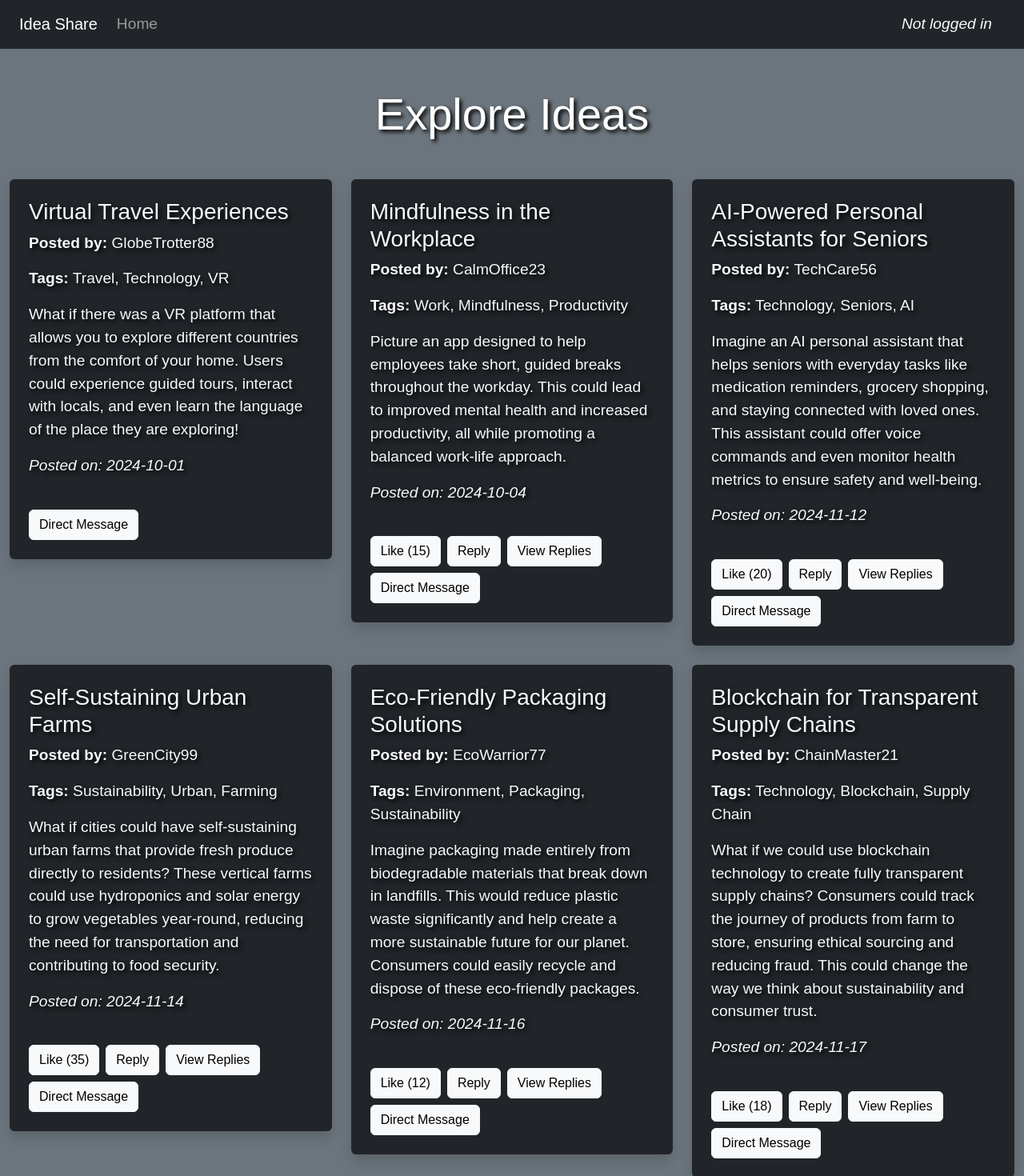
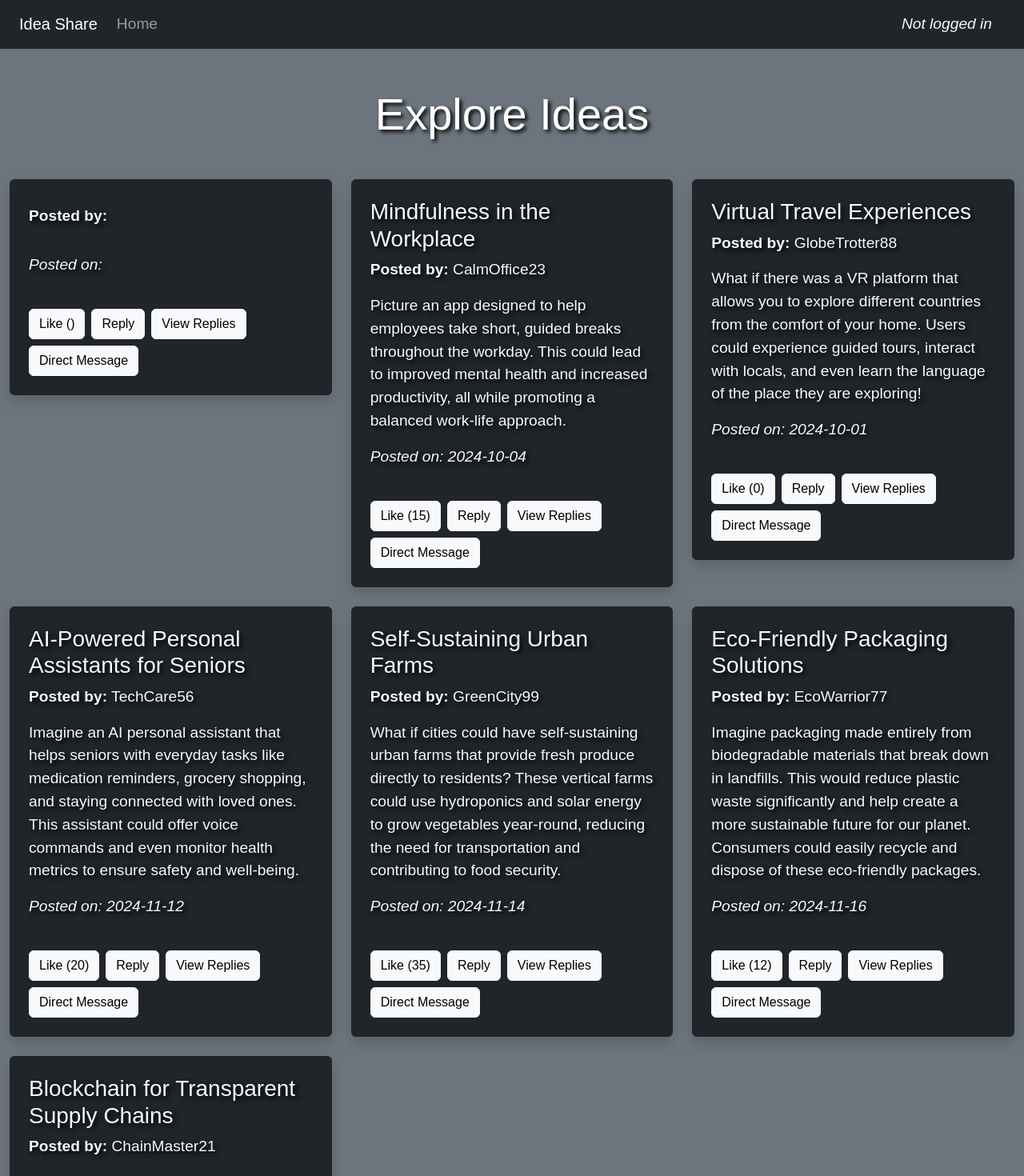
Before and after one commit to nathanyjones/startup, a React (Vite) app: page /view-posts in a window 1280 px wide. Shown: the top 1470 px of the page at 80% size. Built offline with nearby package versions, Linux system fonts and the light colour scheme.

Commit message:
Updating inbox, create_post, view_posts react functionality.

```diff
--- a/src/create_post/create_post.jsx
+++ b/src/create_post/create_post.jsx
@@ -13,7 +13,9 @@ export function CreatePost() {
         // Mock functionality for now...
         localStorage.setItem('title', title);
         localStorage.setItem('postContent', postContent);
-        localStorage.setItem('date', new Date().toISOString());
+        let date = new Date();
+        let dateString = date.getFullYear() + '-' + (date.getMonth() + 1) + '-' + date.getDate();
+        localStorage.setItem('date', dateString);
         setTitle('')
         setPostContent('')
         navigate('/view-posts')
--- a/src/view_posts/posts.css
+++ b/src/view_posts/posts.css
@@ -6,3 +6,7 @@
     max-width: 92%;
     text-shadow: 3px 3px 6px black;
 }
+
+#posts-section {
+
+}
--- a/src/view_posts/view_posts.jsx
+++ b/src/view_posts/view_posts.jsx
@@ -1,4 +1,4 @@
-import React from 'react';
+import React, {useEffect} from 'react';
 import './posts.css';
 
 export function ViewPosts() {
@@ -7,117 +7,70 @@ export function ViewPosts() {
                 <h1 className="display-4 text-white py-4 mt-4">Explore Ideas</h1>
                 <section className="mt-3" id="posts-section">
                     <div className="row">
-                        <div className="col-md-4 mb-4">
-                            <div className="post container rounded bg-dark p-4 shadow">
-                                <h3>Virtual Travel Experiences</h3>
-                                <p><b>Posted by:</b> <span className="username">GlobeTrotter88</span></p>
-                                <p><b>Tags:</b> Travel, Technology, VR</p>
-                                <p>What if there was a VR platform that allows you to explore different countries from
-                                    the comfort of your home.
-                                    Users could experience guided tours, interact with locals, and even learn the
-                                    language of the place they are exploring!</p>
-                                <p><em>Posted on: 2024-10-01</em></p>
-                                <div className="post_buttons mt-3">
-                                    <button className="dm btn btn-light me-2 mt-2">Direct Message</button>
-                                </div>
-                            </div>
-                        </div>
+                        <PostTemplate
+                            title={localStorage.getItem('title')}
+                            author={localStorage.getItem('userName')}
+                            content={localStorage.getItem('postContent')}
+                            datePosted={localStorage.getItem('date')}
+                            numLikes={localStorage.getItem('numLikes')}
+                        />
 
-                        <div className="col-md-4 mb-4">
-                            <div className="post container rounded bg-dark p-4 shadow">
-                                <h3>Mindfulness in the Workplace</h3>
-                                <p><b>Posted by:</b> <span className="username">CalmOffice23</span></p>
-                                <p><b>Tags:</b> Work, Mindfulness, Productivity</p>
-                                <p>Picture an app designed to help employees take short, guided breaks throughout the
-                                    workday.
-                                    This could lead to improved mental health and increased productivity, all while
-                                    promoting a balanced work-life approach.</p>
-                                <p><em>Posted on: 2024-10-04</em></p>
-                                <div className="post_buttons mt-3">
-                                    <button className="like btn btn-light me-2 mt-2">Like (15)</button>
-                                    <button className="reply btn btn-light me-2 mt-2">Reply</button>
-                                    <button className="view_replies btn btn-light me-2 mt-2">View Replies</button>
-                                    <button className="dm btn btn-light me-2 mt-2">Direct Message</button>
-                                </div>
-                            </div>
-                        </div>
+                        <PostTemplate
+                            title={"Mindfulness in the Workplace"}
+                            author={"CalmOffice23"}
+                            content={"Picture an app designed to help employees take short, guided breaks throughout the workday. " +
+                                "This could lead to improved mental health and increased productivity, all while promoting a balanced work-life approach."}
+                            datePosted={"2024-10-04"}
+                            numLikes={15}
+                        />
 
-                        <div className="col-md-4 mb-4">
-                            <div className="post container rounded bg-dark p-4 shadow">
-                                <h3>AI-Powered Personal Assistants for Seniors</h3>
-                                <p><b>Posted by:</b> <span className="username">TechCare56</span></p>
-                                <p><b>Tags:</b> Technology, Seniors, AI</p>
-                                <p>Imagine an AI personal assistant that helps seniors with everyday tasks like
-                                    medication reminders, grocery shopping, and staying connected with loved ones. This
-                                    assistant could offer voice commands and even monitor health metrics to ensure
-                                    safety and well-being.</p>
-                                <p><em>Posted on: 2024-11-12</em></p>
-                                <div className="post_buttons mt-3">
-                                    <button className="like btn btn-light me-2 mt-2">Like (20)</button>
-                                    <button className="reply btn btn-light me-2 mt-2">Reply</button>
-                                    <button className="view_replies btn btn-light me-2 mt-2">View Replies</button>
-                                    <button className="dm btn btn-light me-2 mt-2">Direct Message</button>
-                                </div>
-                            </div>
-                        </div>
+                        <PostTemplate
+                            title={"Virtual Travel Experiences"}
+                            author={"GlobeTrotter88"}
+                            content={"What if there was a VR platform that allows you to explore different countries from the comfort of your home. " +
+                                "Users could experience guided tours, interact with locals, and even learn the language of the place they are exploring!"}
+                            datePosted={"2024-10-01"}
+                            numLikes={0}
+                        />
 
-                        <div className="col-md-4 mb-4">
-                            <div className="post container rounded bg-dark p-4 shadow">
-                                <h3>Self-Sustaining Urban Farms</h3>
-                                <p><b>Posted by:</b> <span className="username">GreenCity99</span></p>
-                                <p><b>Tags:</b> Sustainability, Urban, Farming</p>
-                                <p>What if cities could have self-sustaining urban farms that provide fresh produce
-                                    directly to residents? These vertical farms could use hydroponics and solar energy
-                                    to grow vegetables year-round, reducing the need for transportation and contributing
-                                    to food security.</p>
-                                <p><em>Posted on: 2024-11-14</em></p>
-                                <div className="post_buttons mt-3">
-                                    <button className="like btn btn-light me-2 mt-2">Like (35)</button>
-                                    <button className="reply btn btn-light me-2 mt-2">Reply</button>
-                                    <button className="view_replies btn btn-light me-2 mt-2">View Replies</button>
-                                    <button className="dm btn btn-light me-2 mt-2">Direct Message</button>
-                                </div>
-                            </div>
-                        </div>
+                        <PostTemplate
+                            title={"AI-Powered Personal Assistants for Seniors"}
+                            author={"TechCare56"}
+                            content={"Imagine an AI personal assistant that helps seniors with everyday tasks like medication reminders, grocery shopping, " +
+                                "and staying connected with loved ones. This assistant could offer voice commands and even monitor health metrics to ensure safety and well-being."}
+                            datePosted={"2024-11-12"}
+                            numLikes={20}
+                        />
 
-                        <div className="col-md-4 mb-4">
-                            <div className="post container rounded bg-dark p-4 shadow">
-                                <h3>Eco-Friendly Packaging Solutions</h3>
-                                <p><b>Posted by:</b> <span className="username">EcoWarrior77</span></p>
-                                <p><b>Tags:</b> Environment, Packaging, Sustainability</p>
-                                <p>Imagine packaging made entirely from biodegradable materials that break down in
-                                    landfills. This would reduce plastic waste significantly and help create a more
-                                    sustainable future for our planet. Consumers could easily recycle and dispose of
-                                    these eco-friendly packages.</p>
-                                <p><em>Posted on: 2024-11-16</em></p>
-                                <div className="post_buttons mt-3">
-                                    <button className="like btn btn-light me-2 mt-2">Like (12)</button>
-                                    <button className="reply btn btn-light me-2 mt-2">Reply</button>
-                                    <button className="view_replies btn btn-light me-2 mt-2">View Replies</button>
-                                    <button className="dm btn btn-light me-2 mt-2">Direct Message</button>
-                                </div>
-                            </div>
-                        </div>
+                        <PostTemplate
+                            title={"Self-Sustaining Urban Farms"}
+                            author={"GreenCity99"}
+                            content={"What if cities could have self-sustaining urban farms that provide fresh produce directly to residents? " +
+                                "These vertical farms could use hydroponics and solar energy to grow vegetables year-round, reducing the need for transportation and contributing to food security."}
+                            datePosted={"2024-11-14"}
+                            numLikes={35}
+                        />
 
-                        <div className="col-md-4 mb-4">
-                            <div className="post container rounded bg-dark p-4 shadow">
-                                <h3>Blockchain for Transparent Supply Chains</h3>
-                                <p><b>Posted by:</b> <span className="username">ChainMaster21</span></p>
-                                <p><b>Tags:</b> Technology, Blockchain, Supply Chain</p>
-                                <p>What if we could use blockchain technology to create fully transparent supply chains?
-                                    Consumers could track the journey of products from farm to store, ensuring ethical
-                                    sourcing and reducing fraud. This could change the way we think about sustainability
-                                    and consumer trust.</p>
-                                <p><em>Posted on: 2024-11-17</em></p>
-                                <div className="post_buttons mt-3">
-                                    <button className="like btn btn-light me-2 mt-2">Like (18)</button>
-                                    <button className="reply btn btn-light me-2 mt-2">Reply</button>
-                                    <button className="view_replies btn btn-light me-2 mt-2">View Replies</button>
-                                    <button className="dm btn btn-light me-2 mt-2">Direct Message</button>
-                                </div>
-                            </div>
-                        </div>
+                        <PostTemplate
+                            title={"Eco-Friendly Packaging Solutions"}
+                            author={"EcoWarrior77"}
+                            content={"Imagine packaging made entirely from biodegradable materials that break down in landfills. " +
+                                "This would reduce plastic waste significantly and help create a more sustainable future for our planet. " +
+                                "Consumers could easily recycle and dispose of these eco-friendly packages."}
+                            datePosted={"2024-11-16"}
+                            numLikes={12}
+                        />
 
+                        <PostTemplate
+                            title={"Blockchain for Transparent Supply Chains"}
+                            author={"ChainMaster21"}
+                            content={"What if we could use blockchain technology to create fully transparent supply chains?" +
+                                "                                    Consumers could track the journey of products from farm to store, ensuring ethical" +
+                                "                                    sourcing and reducing fraud. This could change the way we think about sustainability" +
+                                "                                    and consumer trust."}
+                            datePosted={"2024-11-17"}
+                            numLikes={18}
+                        />
 
                     </div>
                 </section>
@@ -125,4 +78,36 @@ export function ViewPosts() {
     );
 }
 
+function PostTemplate( {title, author, content, datePosted, numLikes, replies=[], liked=false} ) {
+    const [likePressed, setLikePressed] = React.useState(liked);
+    const [localNumLikes, setLocalNumLikes] = React.useState(numLikes);
+
+    const pressLike = () => {
+        if (likePressed) {
+            setLocalNumLikes(localNumLikes - 1);
+        } else {
+            setLocalNumLikes(localNumLikes + 1);
+        }
+        setLikePressed(!likePressed)
+    }
+
+    return (
+        <div className="col-md-4 mb-4">
+            <div className="post container rounded bg-dark p-4 shadow">
+                <h3>{title}</h3>
+                <p><b>Posted by:</b> <span>{author}</span></p>
+                {/*<p><b>Tags:</b> Technology, Blockchain, Supply Chain</p>*/}
+                <p>{content}</p>
+                <p><em>Posted on: {datePosted}</em></p>
+                <div className="post_buttons mt-3">
+                    <button className="like btn btn-light me-2 mt-2" onClick={pressLike} >Like ({localNumLikes})</button>
+                    <button className="reply btn btn-light me-2 mt-2">Reply</button>
+                    <button className="view_replies btn btn-light me-2 mt-2">View Replies</button>
+                    <button className="dm btn btn-light me-2 mt-2">Direct Message</button>
+                </div>
+            </div>
+        </div>
+    );
+}
+
 export default ViewPosts;
```
Also changed, not shown: src/inbox/inbox.jsx (+3 -7 lines).
